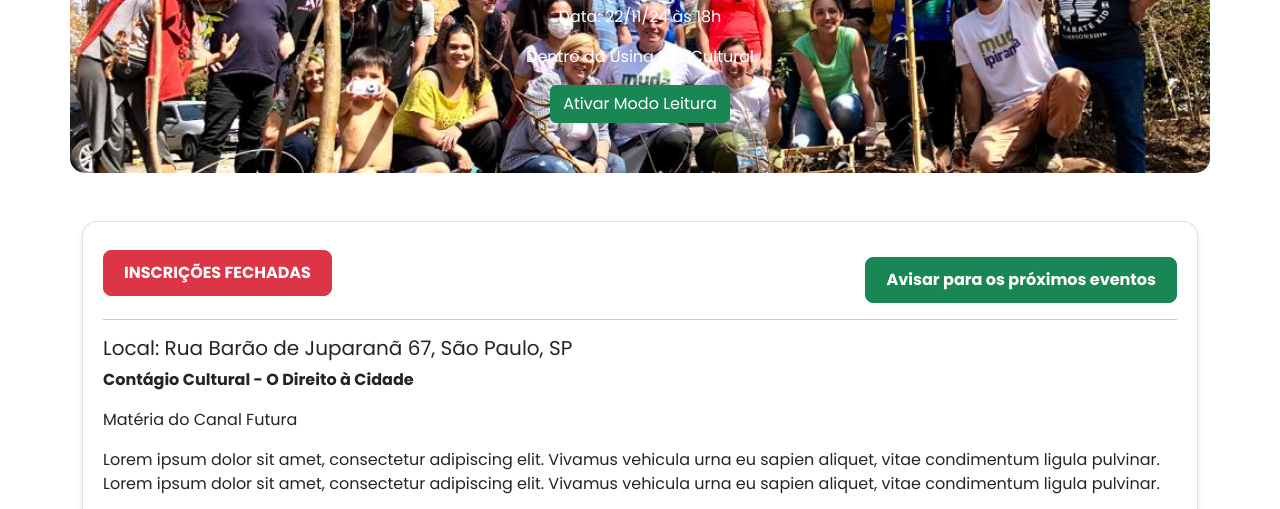
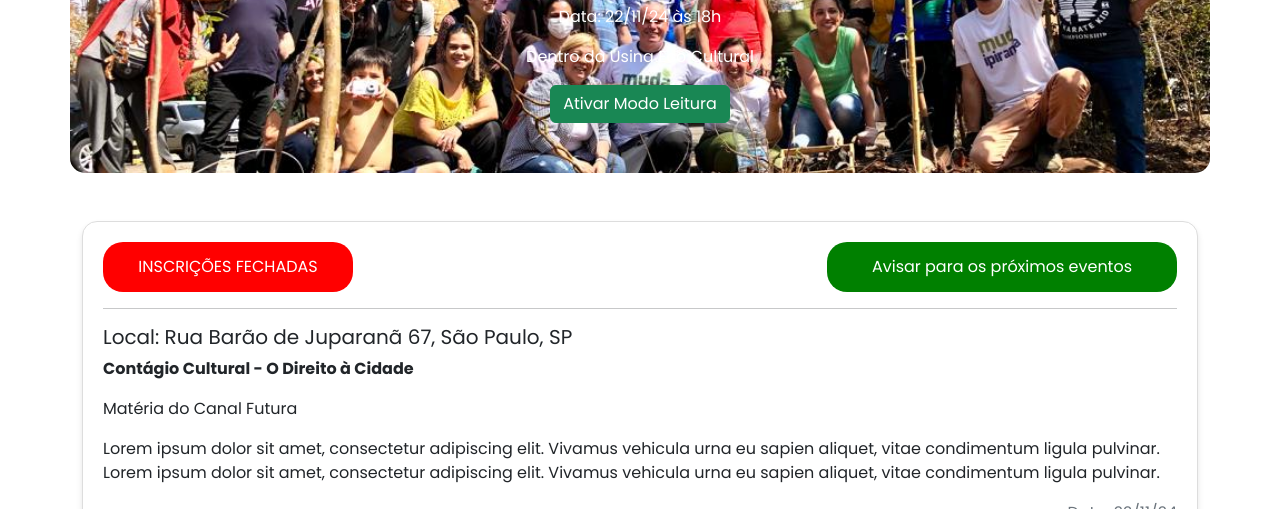
Before and after one commit to EnzoRZequim/Usina-Eco-Cultural-front-end, a website: page front/pages/tela-evento.html in a window 1280 px wide. Shown: the part 285-794 px from the top of the page. Drawn offline with nearby package versions, Linux system fonts and the light colour scheme; no server answers; some icons are missing.

Commit message:
Fix: Botoes tela evento

```diff
--- a/front/pages/tela-evento.html
+++ b/front/pages/tela-evento.html
@@ -89,13 +89,14 @@
     <!-- Evento Principal -->
     <div class="container my-5 Acess_Leitura">
         <div class="event-card">
-            <div class="d-flex justify-content-between align-items-center">
+            <div class="d-flex flex-column flex-md-row justify-content-between align-items-center">
                 <!-- Texto do Botão pega condição de lista, se lotada então texto igual "INSCRIÇÕES FECHADAS" -->
-                <button class="btn btn-danger">INSCRIÇÕES FECHADAS</button>
+                <button class="inscricoes-fechadas">INSCRIÇÕES FECHADAS</button>
 
-                <!-- Texto do Botão pega condição, se não tiver lotada então esse botão some  -->
-                <button class="btn btn-success">Avisar para os próximos eventos</button>
-            </div>
+                <!-- Texto do Botão pega condição, se não tiver lotada então esse botão some -->
+                <button class="aviso-inscricoes">Avisar para os próximos eventos</button>
+              </div>
+
             <hr>
             <h5><i class="bi bi-geo-alt-fill text-danger"></i> Local: Rua Barão de Juparanã 67, São Paulo, SP</h5>
             <p><strong>Contágio Cultural - O Direito à Cidade</strong></p>
--- a/front/styles/styles.css
+++ b/front/styles/styles.css
@@ -22,6 +22,26 @@ html {
   .btn-vermelho {
     line-height: 10px;
   }
+}
+
+.aviso-inscricoes{
+  background-color: green;
+  color: white;
+  border-radius: 20px;
+  width: 350px;
+  height: 50px;
+  border: none;
+  text-wrap: nowrap;
+}
+
+.inscricoes-fechadas{
+  background-color: red;
+  color: white;
+  border-radius: 20px;
+  width: 250px;
+  height: 50px;
+  border: none;
+  text-wrap: nowrap;
 }
 
 .btn-preto {
@@ -163,12 +183,6 @@ html {
     height: 50px;
     cursor: pointer;
 }
-
-
-
-
-
-
 
 /* --------------------------- LOGIN BUTTON ------------------------- */
 .login-link {
```
